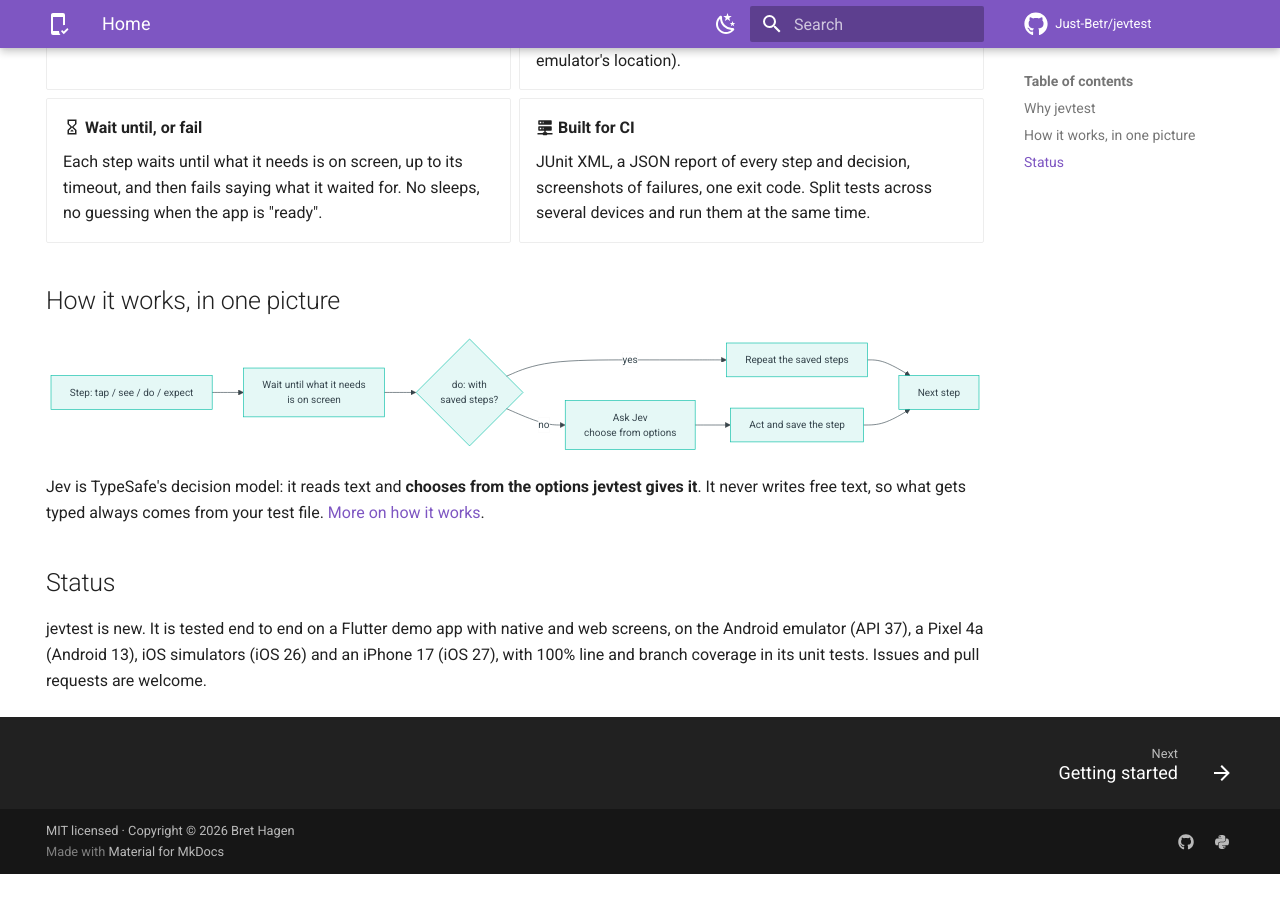
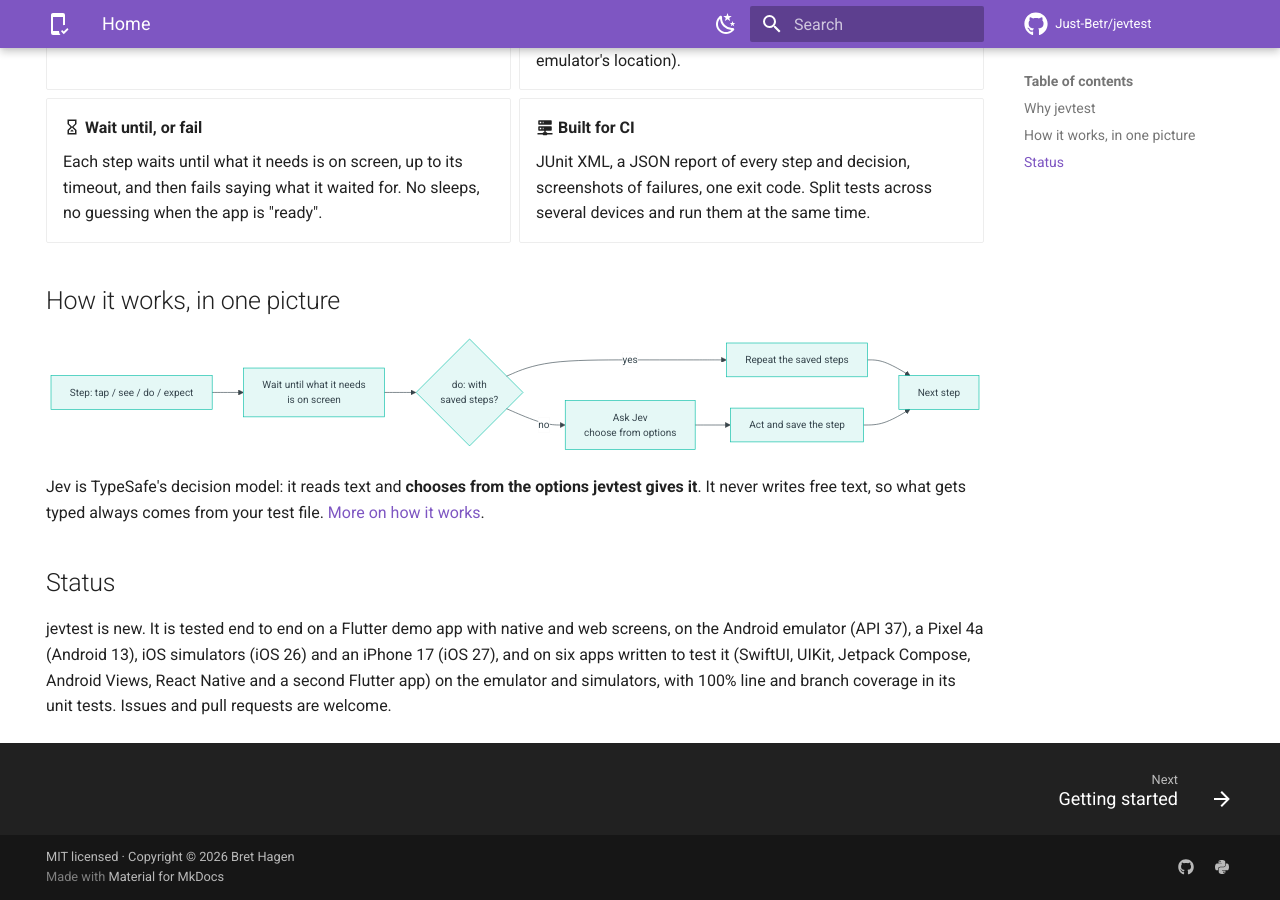
Before and after one commit to Just-Betr/jevtest, an MkDocs documentation site: the page built from docs/index.md, in a window 1280 px wide and 900 px high, scrolled down 1277 px. Built offline with MkDocs 1.6.1 and Material for MkDocs 9.7.7, drawn with Linux system fonts in a browser that asks for light colours; comment, search, counter and statistics services are not loaded; before the commit the page ends 2151 px from its top, so only the background shows below that.

Commit message:
README and landing page: autofill is put back; the six apps it's tested on
Co-Authored-By: Claude Opus 5.5 <noreply@anthropic.com>

```diff
--- a/docs/index.md
+++ b/docs/index.md
@@ -89,4 +89,4 @@ Jev is TypeSafe's decision model: it reads text and **chooses from the options j
 
 ## Status
 
-jevtest is new. It is tested end to end on a Flutter demo app with native and web screens, on the Android emulator (API 37), a Pixel 4a (Android 13), iOS simulators (iOS 26) and an iPhone 17 (iOS 27), with 100% line and branch coverage in its unit tests. Issues and pull requests are welcome.
+jevtest is new. It is tested end to end on a Flutter demo app with native and web screens, on the Android emulator (API 37), a Pixel 4a (Android 13), iOS simulators (iOS 26) and an iPhone 17 (iOS 27), and on six apps written to test it (SwiftUI, UIKit, Jetpack Compose, Android Views, React Native and a second Flutter app) on the emulator and simulators, with 100% line and branch coverage in its unit tests. Issues and pull requests are welcome.
```
Also changed, not shown: README.md (+2 -2 lines).
